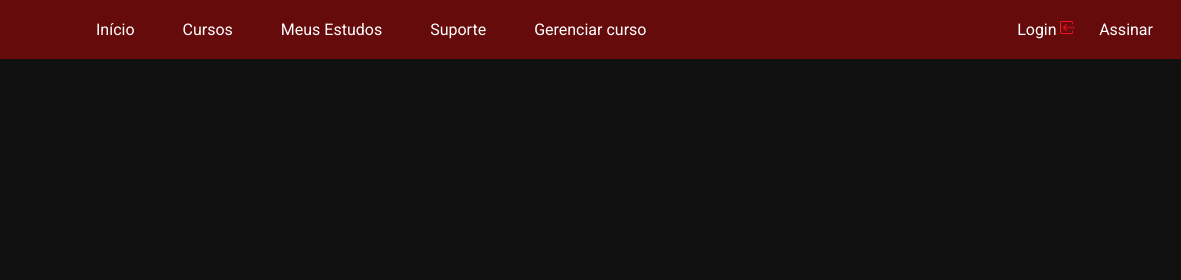
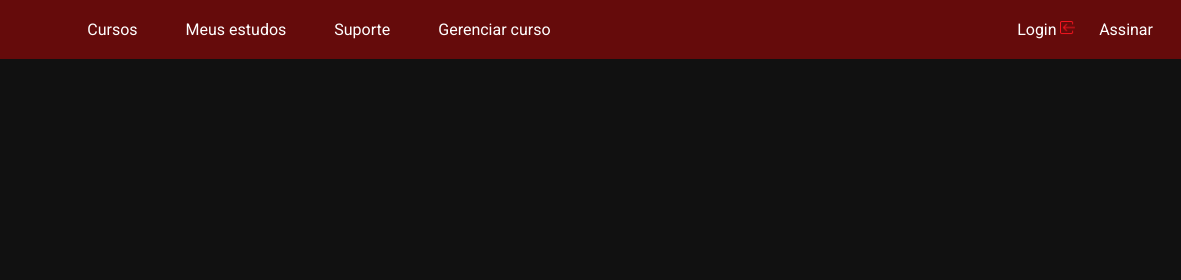
Before and after one commit to SaraMelo0/RiseUp2023.2, a plain HTML site: page criarcurso.html in a window 1280 px wide. Shown: the top 280 px of the page, 99-1280 px from the left. Drawn offline with Linux system fonts and the light colour scheme; a web font is replaced by a local one.

Commit message:
Update criarcurso.html

```diff
--- a/criarcurso.html
+++ b/criarcurso.html
@@ -18,9 +18,8 @@
             <!--menu left-->
             <div class="menu-left">
                 <ul>
-                    <li><a href="#">Início</a></li>
-                    <li><a href="#">Cursos</a></li>
-                    <li><a href="#">Meus Estudos</a></li>
+                     <li><a href="cursos.html">Cursos</a></li> <!--Colocar o link dessa tela-->
+                    <li><a href="meus-estudos.html">Meus estudos</a></li> <!--Colocar o link da dessa tela-->
                     <li><a href="#">Suporte</a></li>
                     <li><a href="gerencimentoDeCurso.html">Gerenciar curso</a></li>
                 </ul>
```
